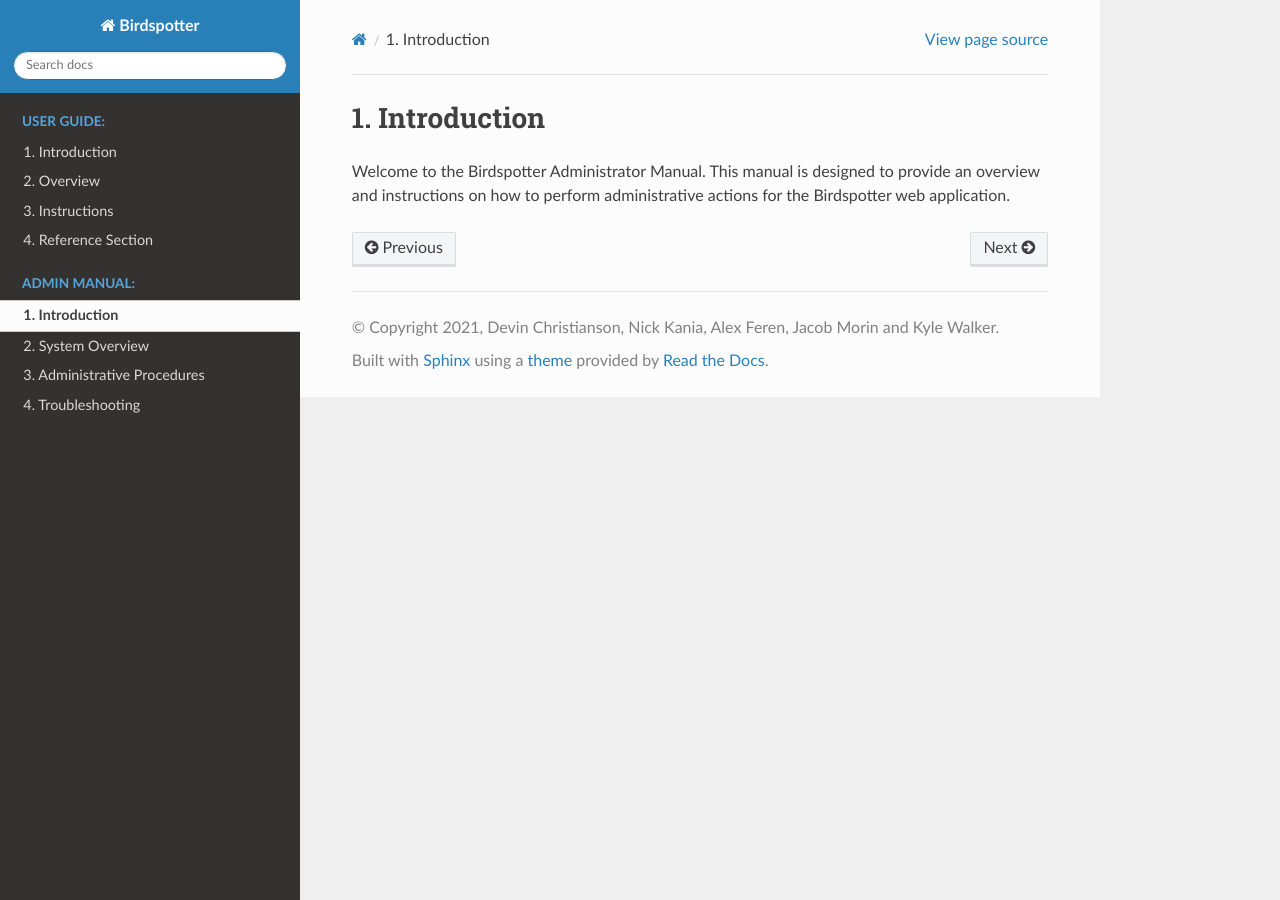
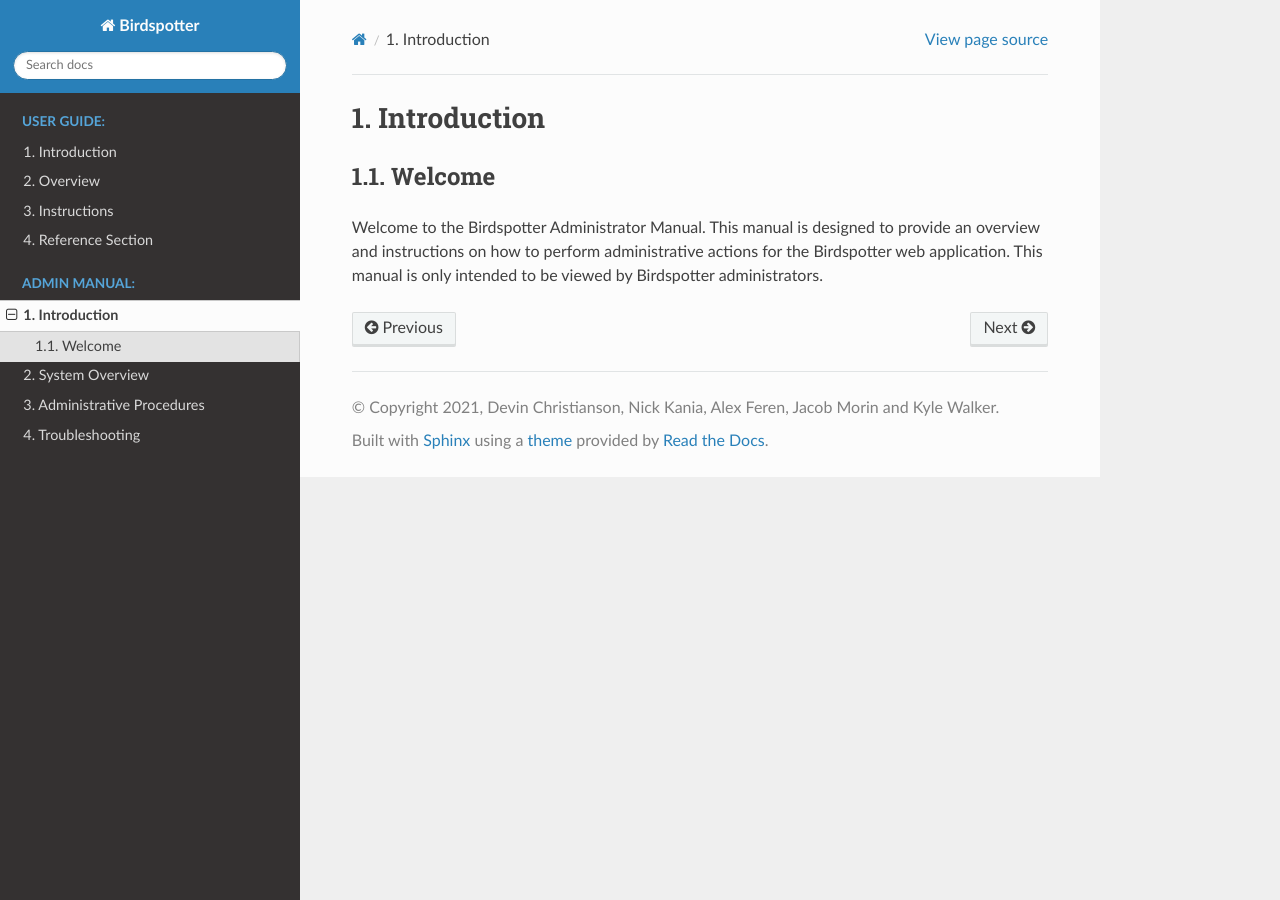
Before and after one commit to birdspotter-project/COS397, a Sphinx documentation site: the page built from docs/source/admin_manual/intro.rst, in a window 1280 px wide. Built offline with Sphinx 7.4.7 and the Read the Docs theme 2.0.0, drawn with Linux system fonts in a browser that asks for light colours.

Commit message:
add section header

```diff
--- a/docs/source/admin_manual/intro.rst
+++ b/docs/source/admin_manual/intro.rst
@@ -2,4 +2,7 @@
 Introduction
 ***************************************
 
-Welcome to the Birdspotter Administrator Manual. This manual is designed to provide an overview and instructions on how to perform administrative actions for the Birdspotter web application.
+Welcome
+=======
+
+Welcome to the Birdspotter Administrator Manual. This manual is designed to provide an overview and instructions on how to perform administrative actions for the Birdspotter web application. This manual is only intended to be viewed by Birdspotter administrators.
```
